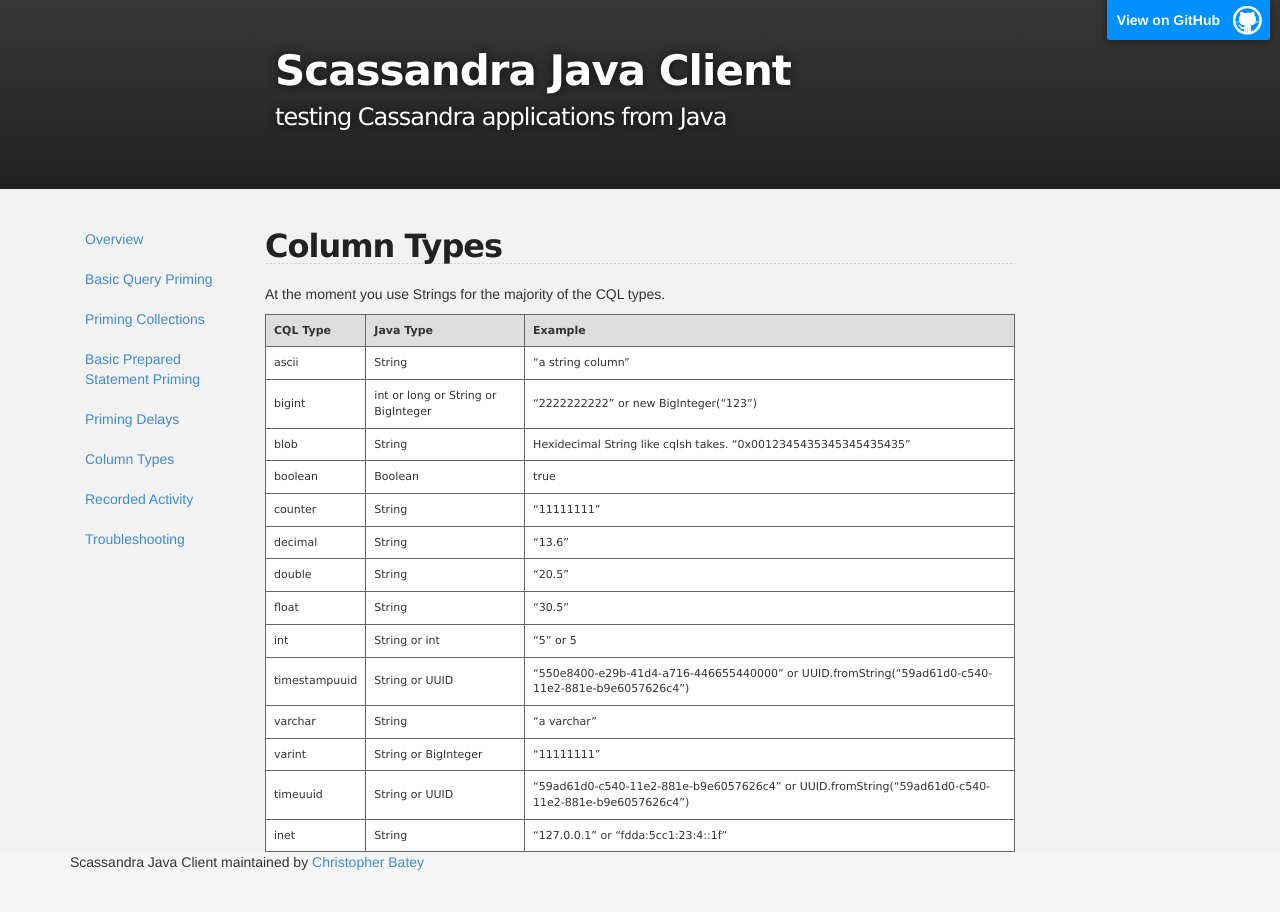
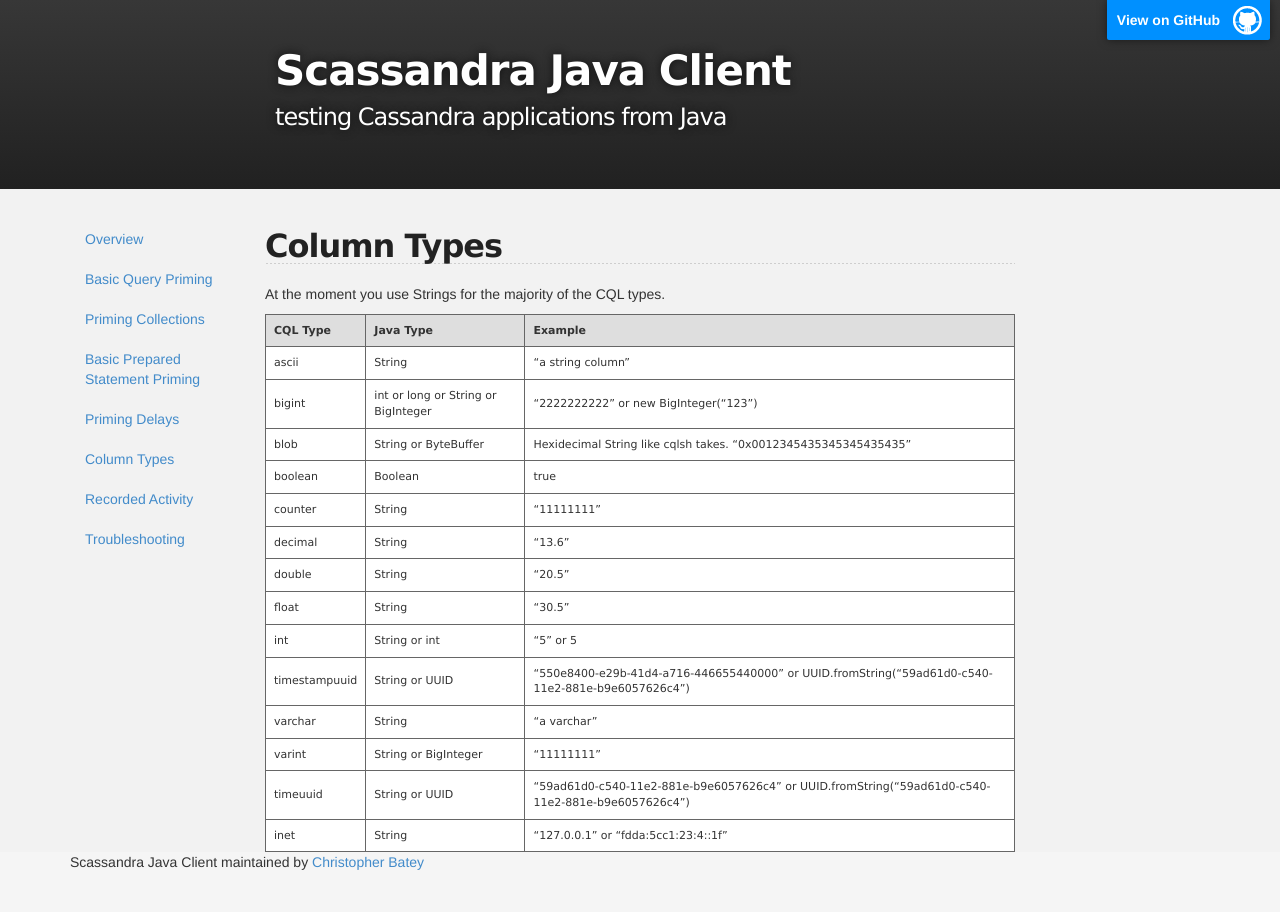
Before and after one commit to zznate/java-client, a Jekyll site: the page built from column-types.md, in a window 1280 px wide. Built offline with Jekyll 4.4.1, drawn with Linux system fonts in a browser that asks for light colours; Markdown is read by kramdown in place of the engine named in the settings.

Commit message:
Update column-types.md

```diff
--- a/column-types.md
+++ b/column-types.md
@@ -10,7 +10,7 @@
 | ------------- |---------------| -----|
 | ascii         | String | "a string column" |
 | bigint        | int or long or String or BigInteger      |   "2222222222" or new BigInteger("123") |
-| blob          | String      |    Hexidecimal String like cqlsh takes. "0x0012345435345345435435" |
+| blob          | String or ByteBuffer      |    Hexidecimal String like cqlsh takes. "0x0012345435345345435435" |
 | boolean       | Boolean              |   true    |
 | counter  | String              |    "11111111"   |
 | decimal  |      String         |   "13.6"    |
```
